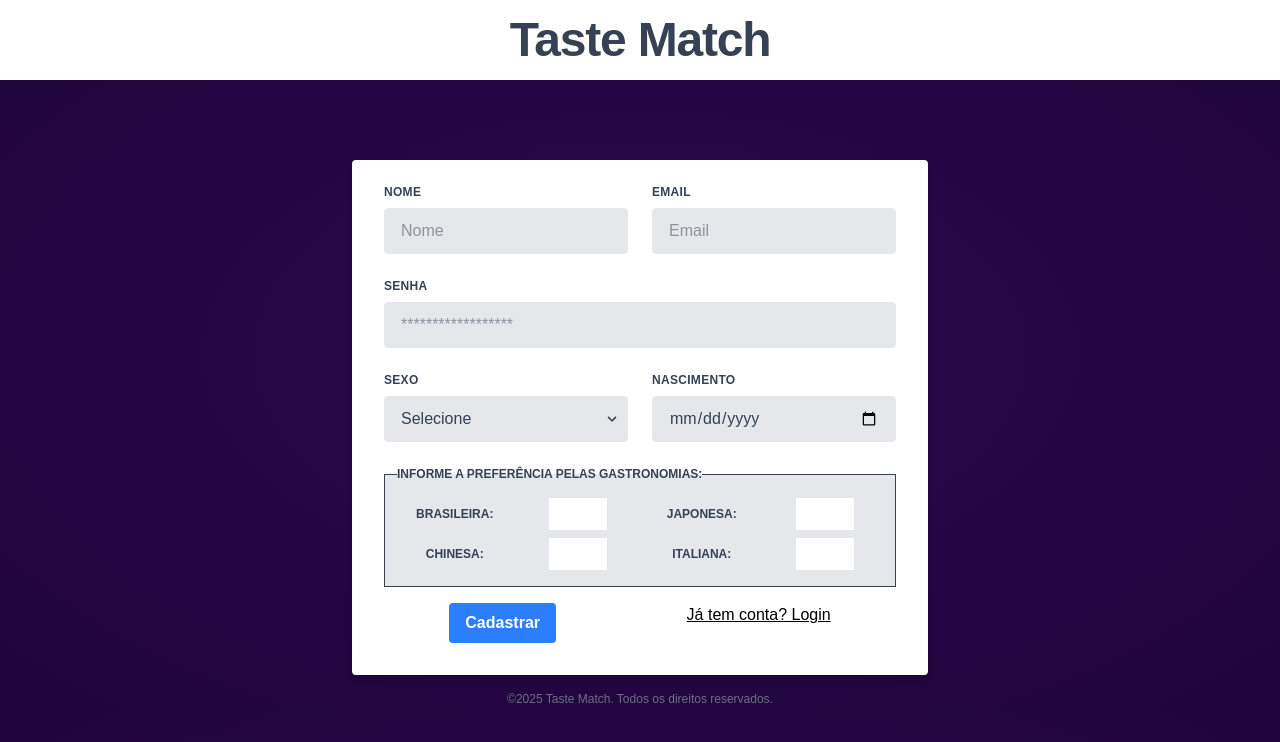
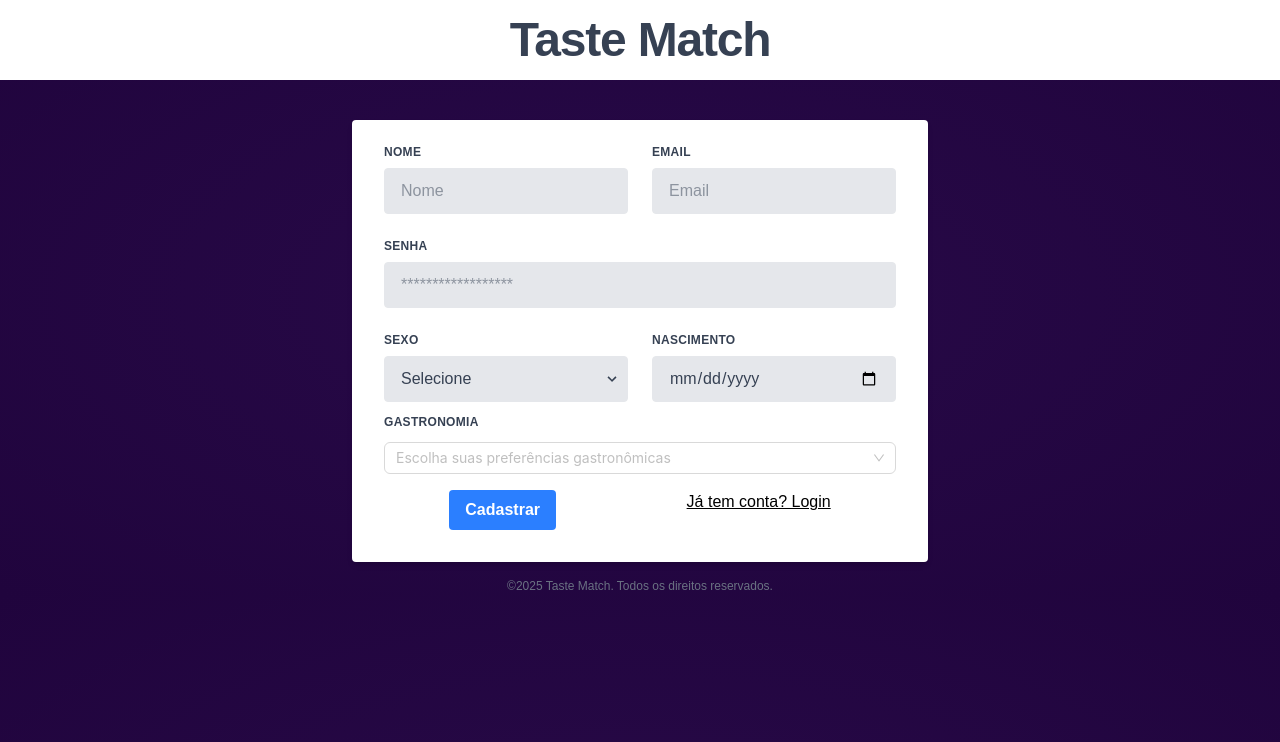
Before and after one commit to Ze-Victor/taste-match-app, a React (Vite) app: page /Cadastro in a window 1280 px wide. Shown: the top 742 px of the page. Built offline with nearby package versions, Linux system fonts and the light colour scheme; no server answers.

Commit message:
merge solution

```diff
--- a/package.json
+++ b/package.json
@@ -15,6 +15,7 @@
     "@hookform/resolvers": "^5.1.1",
     "@material-tailwind/react": "^3.0.0-beta.24",
     "@tailwindcss/vite": "^4.1.11",
+    "antd": "^5.26.5",
     "axios": "^1.10.0",
     "rc-slider": "^11.1.8",
     "react": "^19.1.0",
--- a/src/components/Cadastro.tsx
+++ b/src/components/Cadastro.tsx
@@ -1,6 +1,7 @@
-import { Link } from "react-router-dom";
-import React, { useState } from "react";
-import { UserSchemas } from "../schemas/UserSchemas";
+import {Link} from "react-router-dom";
+import React, {useState} from "react";
+import {UserSchemas} from "../schemas/UserSchemas";
+import Preferencias from "./Preferencias.tsx";
 
 export default function Cadastro() {
     const [form, setForm] = useState({
@@ -17,7 +18,7 @@ export default function Cadastro() {
     const [errors, setErrors] = useState<any>({});
 
     function handleChange(e: React.ChangeEvent<HTMLInputElement | HTMLSelectElement>) {
-        setForm({ ...form, [e.target.id]: e.target.value });
+        setForm({...form, [e.target.id]: e.target.value});
     }
 
     function handleSubmit(e: React.FormEvent) {
@@ -45,6 +46,7 @@ export default function Cadastro() {
             alert("Cadastro realizado com sucesso!");
         }
     }
+
     return (
         <div className="w-full max-w-xl">
             <form className="w-full max-w-xl bg-white shadow-md rounded px-8 pt-6 pb-8 mb-4" onSubmit={handleSubmit}>
@@ -56,7 +58,7 @@ export default function Cadastro() {
                         </label>
                         <input
                             className="appearance-none block w-full bg-gray-200 text-gray-700 border border-gray-200 rounded py-3 px-4 leading-tight focus:outline-none focus:bg-white"
-                            id="name" type="text" placeholder="Nome" value={form.name} onChange={handleChange} />
+                            id="name" type="text" placeholder="Nome" value={form.name} onChange={handleChange}/>
                         {errors.name && <p className="text-red-500 text-xs italic"> {errors.name}</p>}
                     </div>
                     <div className="w-full md:w-1/2 px-3">
@@ -66,7 +68,7 @@ export default function Cadastro() {
                         </label>
                         <input
                             className="appearance-none block w-full bg-gray-200 text-gray-700 border border-gray-200 rounded py-3 px-4 leading-tight focus:outline-none focus:bg-white focus:border-gray-500"
-                            id="email" type="email" placeholder="Email" value={form.email} onChange={handleChange} />
+                            id="email" type="email" placeholder="Email" value={form.email} onChange={handleChange}/>
                         {errors.email && <p className="text-red-500 text-xs italic">{errors.email}</p>}
                     </div>
                 </div>
@@ -78,7 +80,8 @@ export default function Cadastro() {
                         </label>
                         <input
                             className="appearance-none block w-full bg-gray-200 text-gray-700 border border-gray-200 rounded py-3 px-4 leading-tight focus:outline-none focus:bg-white focus:border-gray-500"
-                            id="password" type="password" placeholder="******************" value={form.password} onChange={handleChange} />
+                            id="password" type="password" placeholder="******************" value={form.password}
+                            onChange={handleChange}/>
                         {errors.password && <p className="text-red-500 text-xs italic">{errors.password}</p>}
                     </div>
                 </div>
@@ -103,7 +106,7 @@ export default function Cadastro() {
                                 <svg className="fill-current h-4 w-4" xmlns="http://www.w3.org/2000/svg"
                                      viewBox="0 0 20 20">
                                     <path
-                                        d="M9.293 12.95l.707.707L15.657 8l-1.414-1.414L10 10.828 5.757 6.586 4.343 8z" />
+                                        d="M9.293 12.95l.707.707L15.657 8l-1.414-1.414L10 10.828 5.757 6.586 4.343 8z"/>
                                 </svg>
                             </div>
                         </div>
@@ -115,26 +118,14 @@ export default function Cadastro() {
                         </label>
                         <input
                             className="appearance-none block w-full bg-gray-200 text-gray-700 border border-gray-200 rounded py-3 px-4 leading-tight focus:outline-none focus:bg-white focus:border-gray-500"
-                            id="birthDate" type="date" value={form.birthDate} onChange={handleChange} />
+                            id="birthDate" type="date" value={form.birthDate} onChange={handleChange}/>
                         {errors.birthDate && <p className="text-red-500 text-xs italic">{errors.birthDate}</p>}
                     </div>
                 </div>
-                <fieldset
-                    className="w-full mt-6 px-3 mb-6 md:mb-0 border grid grid-cols-4 gap-2 place-items-center bg-gray-200 p-4 text-gray-700 text-xs font-bold uppercase">
-                    <legend>Informe a preferência pelas gastronomias:</legend>
-                    <label htmlFor="brasileira">Brasileira:</label>
-                    <input className="bg-white p-2 w-1/2" type="number" id="brasileira" name="brasileira"  value={form.brasileira} onChange={handleChange} min={0} max={5} />
-                    {errors.brasileira && <p className="text-red-500 text-xs italic">{errors.brasileira}</p>}
-                    <label htmlFor="japonesa">Japonesa:</label>
-                    <input className="bg-white p-2 w-1/2" type="number" id="japonesa" name="japonesa" value={form.japonesa} onChange={handleChange} min={0} max={5} />
-                    {errors.japonesa && <p className="text-red-500 text-xs italic">{errors.japonesa}</p>}
-                    <label htmlFor="chinesa">Chinesa:</label>
-                    <input className="bg-white p-2 w-1/2" type="number" id="chinesa" name="chinesa" value={form.chinesa} onChange={handleChange} min={0} max={5} />
-                    {errors.chinesa && <p className="text-red-500 text-xs italic">{errors.chinesa}</p>}
-                    <label htmlFor="italiana">Italiana:</label>
-                    <input className="bg-white p-2 w-1/2" type="number" id="italiana" name="italiana" value={form.italiana} onChange={handleChange} min={0} max={5} />
-                    {errors.italiana && <p className="text-red-500 text-xs italic">{errors.italiana}</p>}
-                </fieldset>
+
+                <label
+                    className="block uppercase tracking-wide text-gray-700 text-xs font-bold my-3">Gastronomia</label>
+                <Preferencias></Preferencias>
                 <div className="flex items-center justify-around">
                     <button
                         className="bg-blue-500 hover:bg-blue-700 text-white font-bold py-2 px-4 mt-4 rounded focus:outline-none focus:shadow-outline"
--- a/src/components/Header.tsx
+++ b/src/components/Header.tsx
@@ -1,6 +1,6 @@
 export default function Header() {
     return (
-        <div className="flex place-content-center-safe w-full mb-20 bg-white p-4">
+        <div className="flex place-content-center-safe w-full mb-10 bg-white p-4">
             <span className="text-gray-700 font-semibold text-5xl tracking-tight">Taste Match</span>
         </div>
     );
--- /dev/null
+++ b/src/components/Preferencias.tsx
@@ -0,0 +1,80 @@
+import React, {useState, useEffect} from 'react';
+import {Select, Space} from 'antd';
+import api from "../services/Api.ts";
+
+interface Preferencia {
+    id: number;
+    description: string;
+}
+
+const handleChange = (value: string[]) => {
+    console.log(`selected ${value}`);
+};
+
+const App: React.FC = () => {
+    const [preferencias, setPreferencias] = useState<Preferencia[]>([]);
+    const [loading, setLoading] = useState(true);
+
+    useEffect(() => {
+        const fetchPreferencias = async () => {
+            try {
+                const response = await api.get('/v1/preferences');
+                setPreferencias(response.data);
+                setLoading(false);
+            } catch (error) {
+                console.error('Erro ao carregar preferências:', error);
+                setLoading(false);
+            }
+        };
+
+        fetchPreferencias();
+    }, []);
+
+    const  options = [];
+    let emoji = '';
+    for (const preferencia of preferencias) {
+        switch (preferencia.id) {
+            case 1: emoji = '🍝'; break;
+            case 2: emoji = '🍣'; break;
+            case 3: emoji = '🥩'; break;
+            case 4: emoji = '🦐'; break;
+            case 5: emoji = '🥗'; break;
+            case 6: emoji = '🧁'; break;
+            case 7: emoji = '🍷'; break;
+            case 8: emoji = '🍳'; break;
+            case 9: emoji = '🍔'; break;
+            case 10: emoji = '☕'; break;
+        }
+        options.push(
+            {
+                id: preferencia.id,
+                label: preferencia.description,
+                value: preferencia.id,
+                emoji: emoji,
+                desc: preferencia.description
+            }
+        )
+    }
+
+    return (
+        <Select
+            mode="multiple"
+            style={{width: '100%'}}
+            placeholder="Escolha suas preferências gastronômicas"
+            //defaultValue={}
+            onChange={handleChange}
+            options={options}
+            loading={loading}
+            optionRender={(option) => (
+                <Space>
+                    <span role="img" aria-label={option.data.label}>
+                        {option.data.emoji}
+                    </span>
+                    {option.data.desc}
+                </Space>
+            )}
+        />
+    );
+};
+
+export default App;
```
Also changed, not shown: vite.config.ts (line endings or trailing spaces), 1 other file (tests, documents, lock files or other folders). Lines whose indentation alone changed are shown as unchanged.
